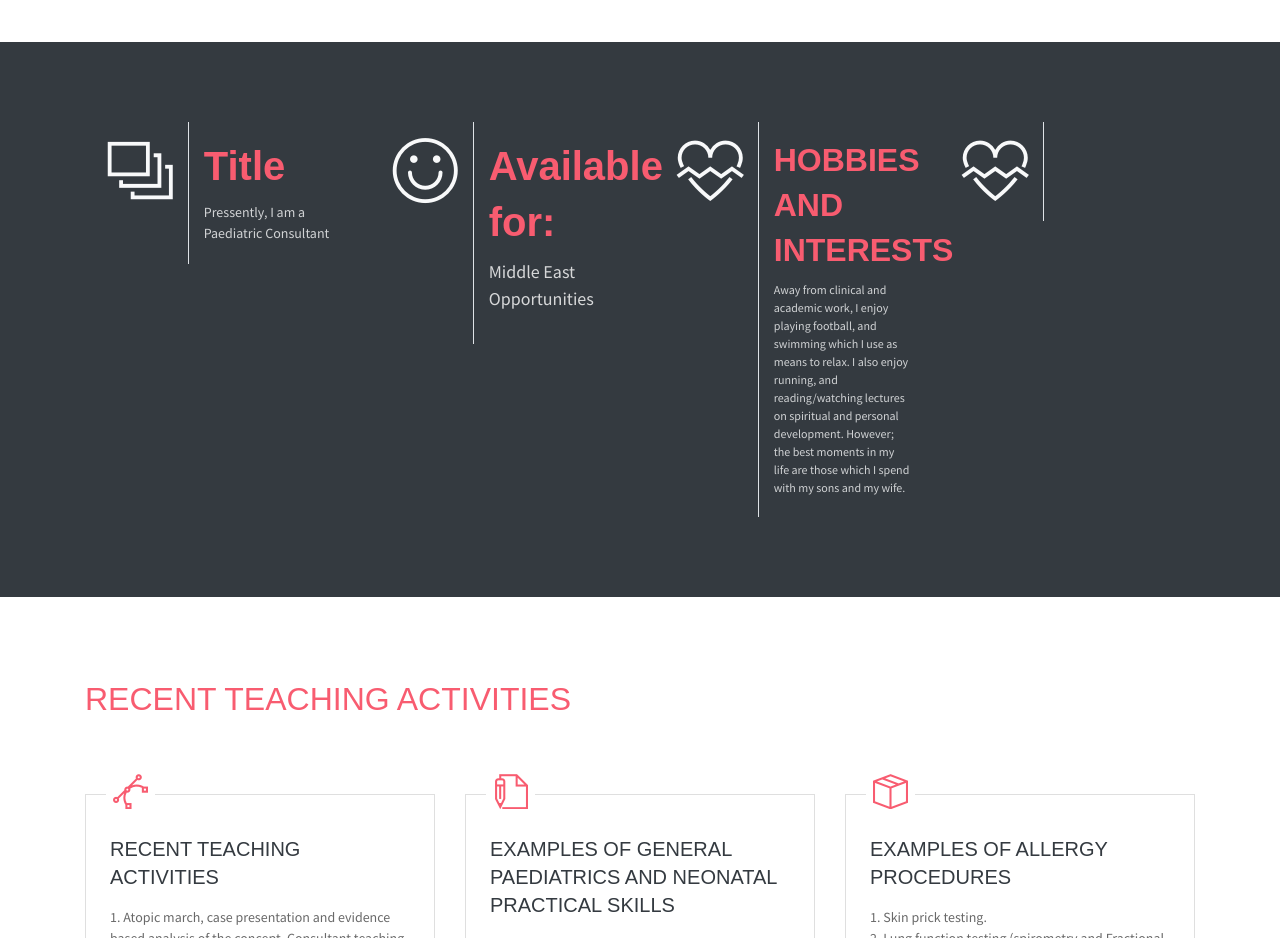
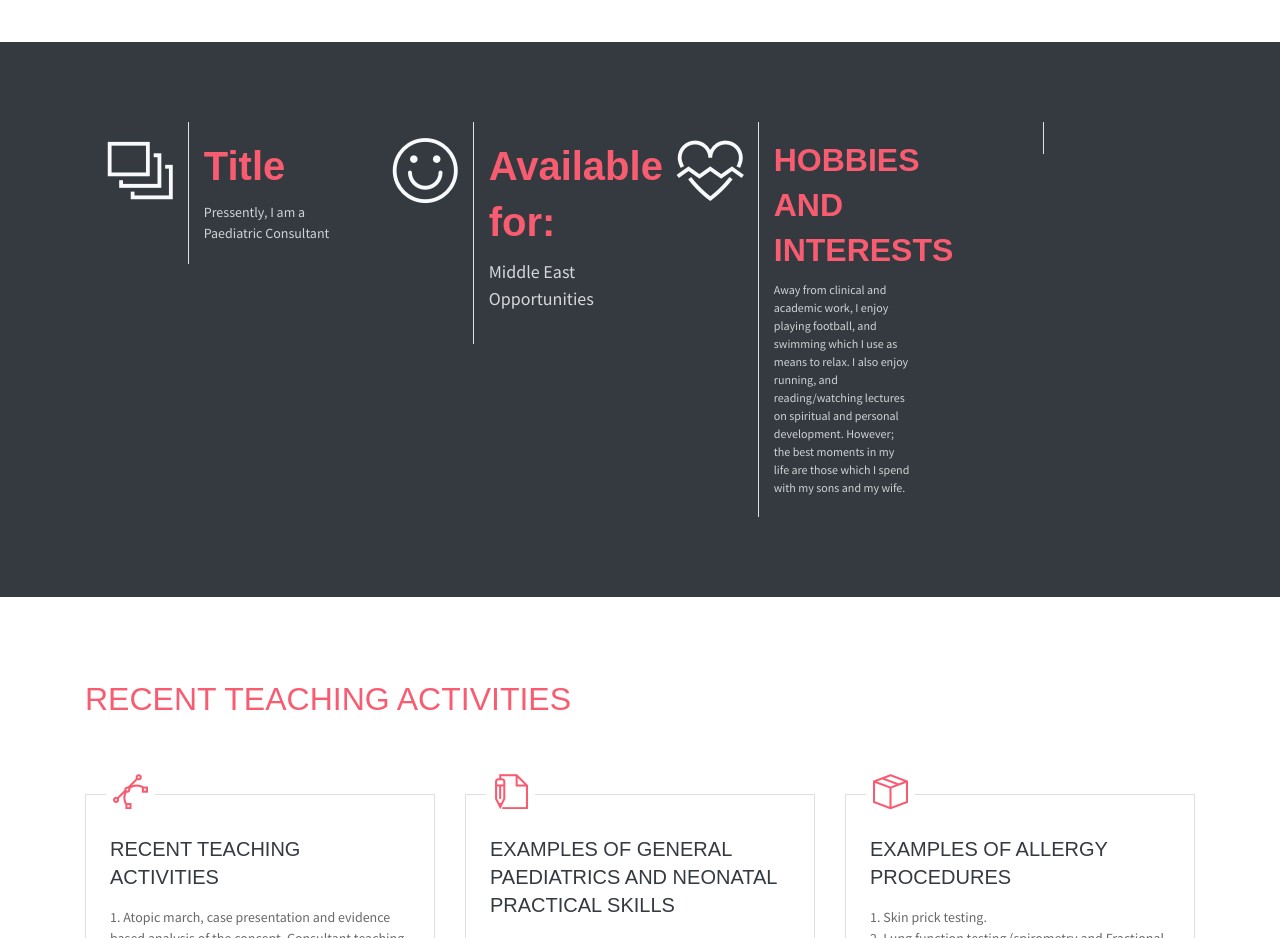
Before and after one commit to AlaaAli36/Alaa_Portfolio, a plain HTML site: page index.html in a window 1280 px wide. Shown: the part 6060-6998 px from the top of the page. Drawn offline with Linux system fonts and the light colour scheme; some packages are replaced by stand-ins of ours.

Commit message:
Update index.html

```diff
--- a/index.html
+++ b/index.html
@@ -820,7 +820,6 @@ level grades code:
                 <div class="col-md-6 col-lg-3">
                     <div class="row">
                         <div class="col-5 text-right text-light border-right py-3">
-                            <div class="m-auto"><i class="ti-heart-broken icon-xl"></i></div>
                         </div>
 
                         </div>
```
